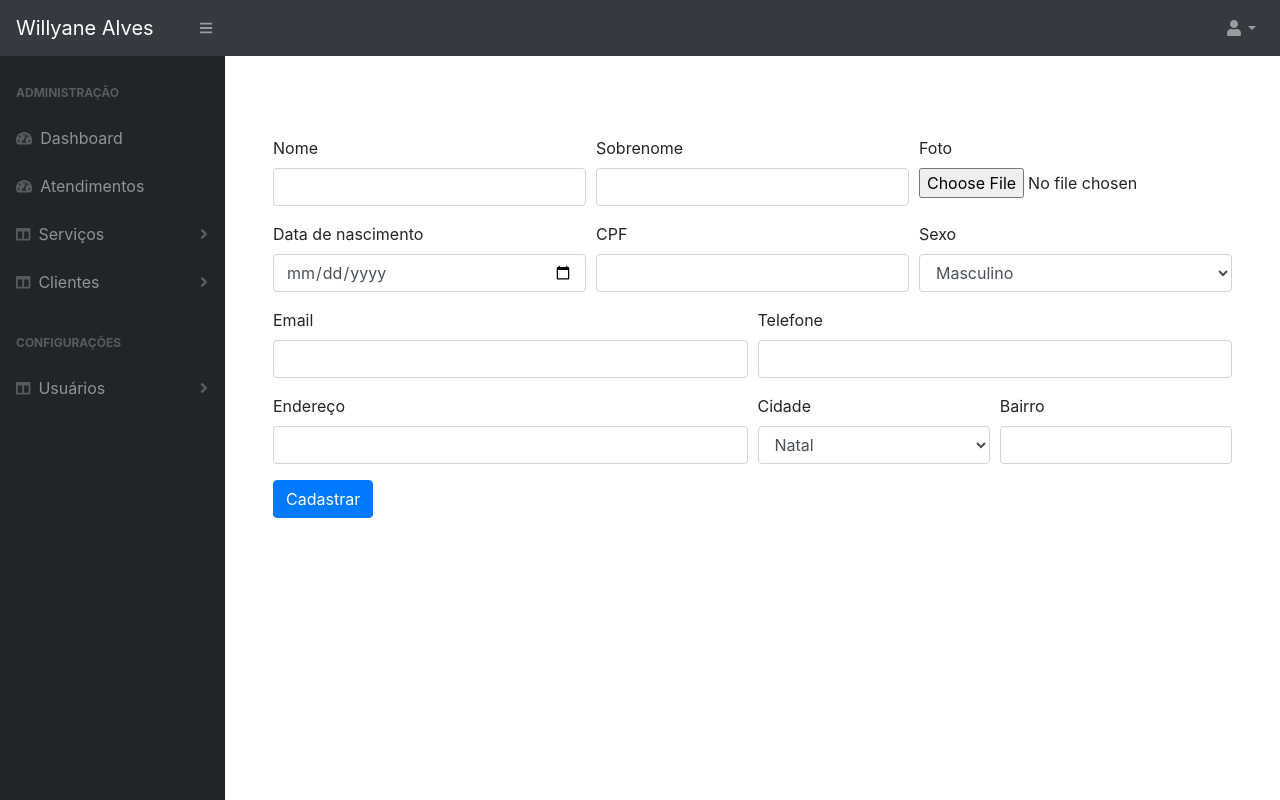
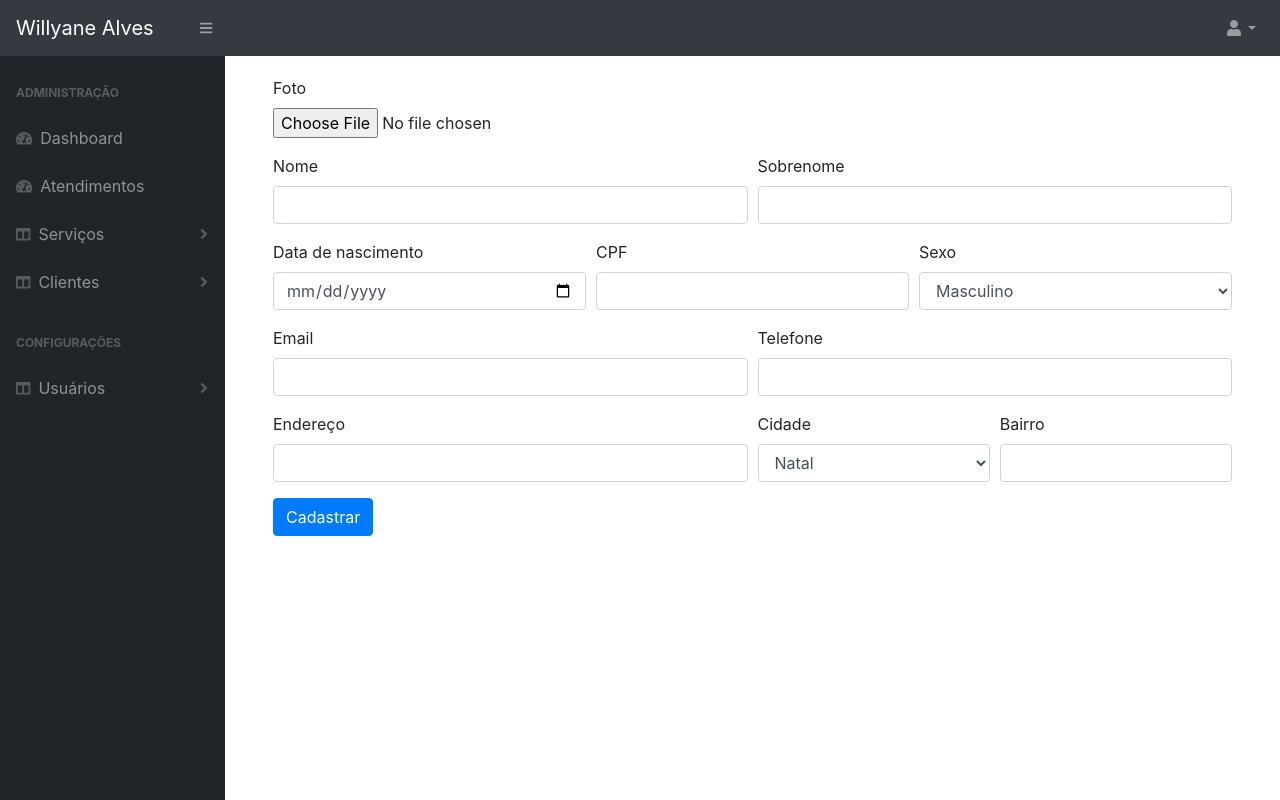
Before and after one commit to jocsakesley/willyane-alves, a Django app: page /customers/ in a window 1280 px wide. Run offline with Django 3.2, Linux system fonts and the light colour scheme; the visitor is signed in with stand-in values (Sample User, id 1); parts of the project's set-up code (start-up, migrations or seed data) failed here and were passed over; some libraries are stand-ins or nearby versions.

Commit message:
Modifying customer register and update

```diff
--- a/willyanealves/customers/templates/customers/register_customer.html
+++ b/willyanealves/customers/templates/customers/register_customer.html
@@ -5,26 +5,28 @@
 <div id="layoutSidenav_content">
                 <main>
                     <div class="container-fluid">
-                        <div class="container" style="padding-top:80px">
+                        <div class="container" style="padding-top:20px">
                           {% for message in messages %}
                           <div class="alert {{message.tags}}">{{message}}</div>
                           {%endfor%}
                             <form method="POST" enctype="multipart/form-data" action=".">{% csrf_token %}
                               <div class="form-row">
                                 <div class="form-group col-md-4">
+                                  <label for="{{form.picture.id_for_label}}">{{form.picture.label}}</label>
+                                  {{form.picture.errors}}
+                                  {{form.picture|add_class:"form-control-file"}}
+                                </div>
+                              </div>
+                              <div class="form-row">
+                                <div class="form-group col-md-6">
                                   <label for="{{form.name.id_for_label}}">{{form.name.label}}</label>
                                   {{form.name.errors}}
                                     {{form.name|add_class:"form-control"}}
                                 </div>
-                                <div class="form-group col-md-4">
+                                <div class="form-group col-md-6">
                                   <label for="{{form.last_name.id_for_label}}">{{form.last_name.label}}</label>
                                   {{form.last_name.errors}}
                                     {{form.last_name|add_class:"form-control"}}
-                                </div>
-                                <div class="form-group col-md-4">
-                                  <label for="{{form.picture.id_for_label}}">{{form.picture.label}}</label>
-                                  {{form.picture.errors}}
-                                  {{form.picture|add_class:"form-control-file"}}
                                 </div>
                               </div>
                               <div class="form-row">
--- a/willyanealves/customers/templates/customers/update_customer.html
+++ b/willyanealves/customers/templates/customers/update_customer.html
@@ -46,8 +46,8 @@
                                 <div class="form-group col-md-4">
                                   <label for="{{form.sex.id_for_label}}">{{form.sex.label}}</label>
                                   <select class="form-control" name="sex">
-                                    <option value="{{customer.sex}}">{%if customer.sex == "F" %}Feminino{%else%}Masculino{%endif%}</option>
-                                    <option value="{%if customer.sex == 'F'%}M{%else%}F{%endif%}">{%if customer.sex == "M" %}Feminino{%else%}Masculino{%endif%}</option>
+                                    <option value="{{customer.sex}}">{%if customer.sex == "Feminino" %}Feminino{%else%}Masculino{%endif%}</option>
+                                    <option value="{%if customer.sex == 'F'%}M{%else%}F{%endif%}">{%if customer.sex == "Masculino" %}Feminino{%else%}Masculino{%endif%}</option>
                                   </select>
                                 </div>
                               </div>
```
Also changed, not shown: media/pictures/2020/11/2_XIYgZdL.jpg (added).
